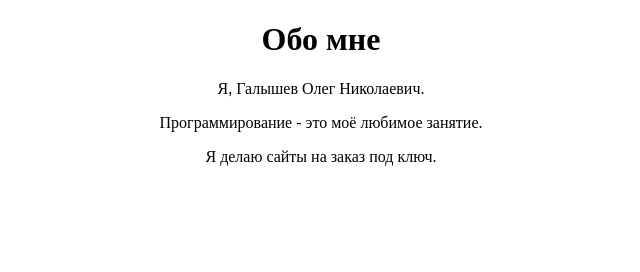
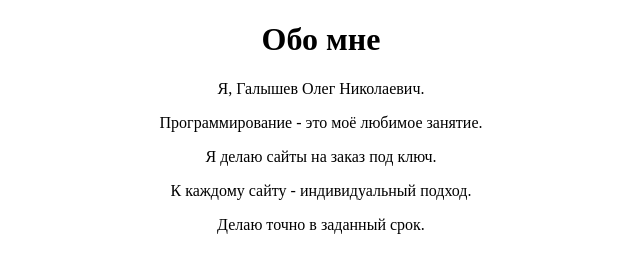
Before and after one commit to dadida1978/dadida1978.github.io, a plain HTML site: page index.html in a window 1280 px wide. Shown: the whole page, without its empty margins (319-959 px from the left). Drawn offline with Linux system fonts and the light colour scheme.

Commit message:
текст2

```diff
--- a/index.html
+++ b/index.html
@@ -17,6 +17,7 @@ text-align: center;
 <p>Я, Галышев Олег Николаевич.</p>
 <p>Программирование - это моё любимое занятие.</p>
 <p>Я делаю сайты на заказ под ключ.</p>
-
+<p>К каждому сайту - индивидуальный подход.</p>
+<p>Делаю точно в заданный срок.</p>
 </body>
 </html>
```
